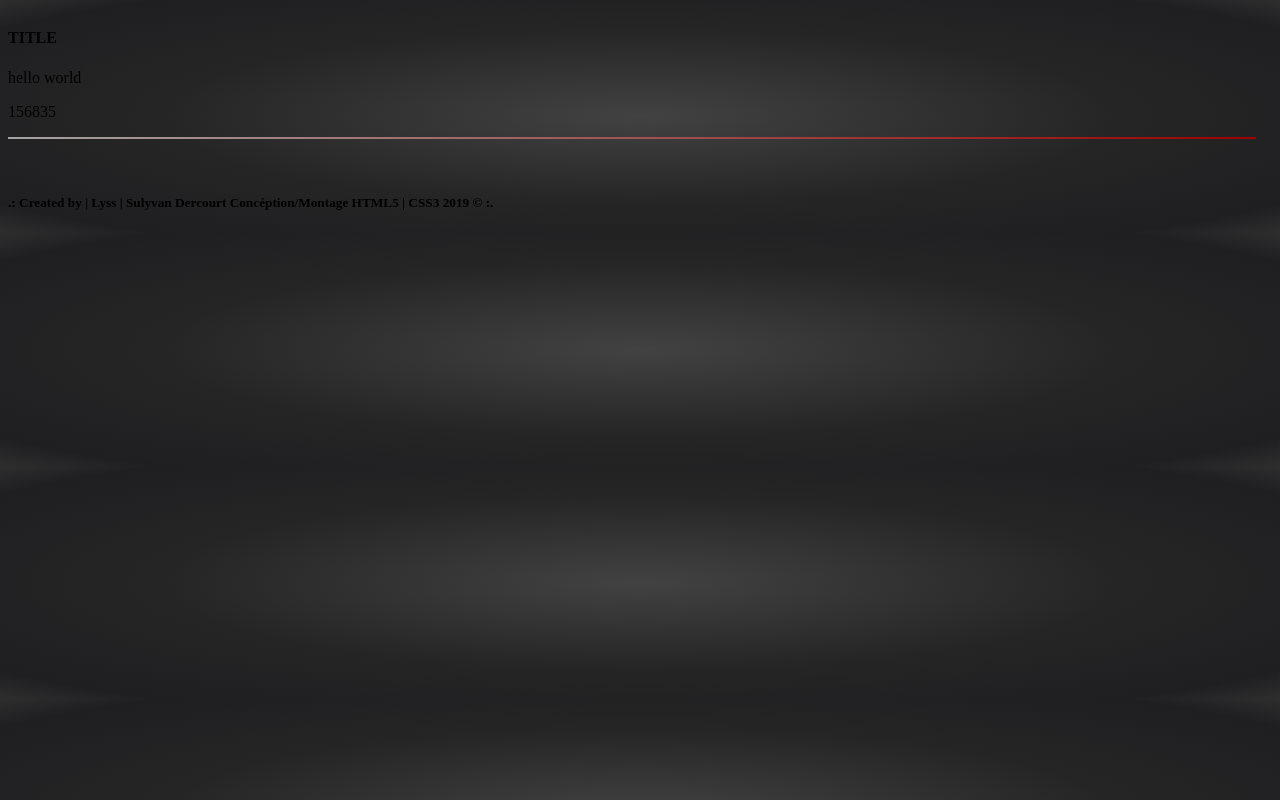
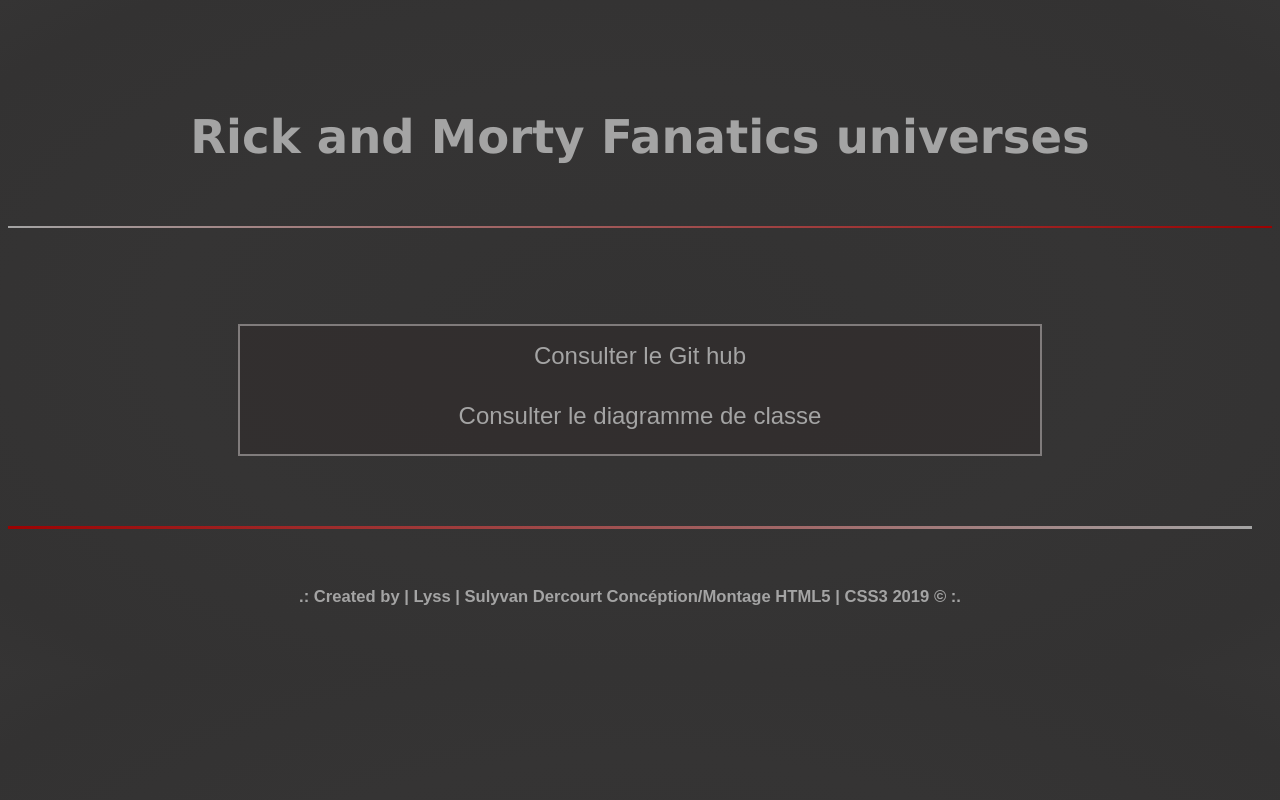
Before and after one commit to pythonmentor/rickandmorty, a Django app: page /content in a window 1280 px wide. Run offline with Django 3.2, Linux system fonts and the light colour scheme.

Commit message:
- Adding class diagram

```diff
--- a/app/static/app/css/style.css
+++ b/app/static/app/css/style.css
@@ -5,39 +5,92 @@
 
 /*****Header*****/
 header {
-
 	display: flex;
-	        flex-direction: row;
-	-webkit-box-align: start;
-	    -ms-flex-align: start;
-	        align-items: flex-start;
-	border-bottom: 0.156em double #202020;
-	-webkit-border-image: -webkit-gradient(linear, left top, right top, from(#A4A4A4), to(#9C0202));
-	-webkit-border-image: -webkit-linear-gradient(left, #A4A4A4, #9C0202);
-	     -o-border-image: -o-linear-gradient(left, #A4A4A4, #9C0202);
-	        border-image: -webkit-gradient(linear, left top, right top, from(#A4A4A4), to(#9C0202));
-	        border-image: linear-gradient(to right, #A4A4A4, #9C0202);
+	flex-direction: row;
+	align-items: flex-start;
+	border-bottom: 0.156em double #363535;
+	border-image: linear-gradient(to right, #A4A4A4, #9C0202);
 	border-image-slice: 1;
-	margin-right : 1em;
-	margin-bottom: 3.5em;
+	margin-top: 3em;
+	margin-bottom: 6em;
 }
 
-h1 {
+.header_home {
+	display: flex;
+	margin: auto;
+}
+
+.title {
 	font-size: 2.91rem;
 	font-family: sans-serif;
 	color: #A4A4A4;
+	text-align: center;
 }
+
+a {
+	text-decoration: none;
+}
+
 /*****Body*****/
 body {
-	background: -webkit-radial-gradient(ellipse farthest-corner,
-	#424242, #252525 30em, #1f1f22  50em, #2E2E2E);
-	background: -o-radial-gradient(ellipse farthest-corner,
-	#424242, #252525 30em, #1f1f22  50em, #2E2E2E);
 	background: radial-gradient(ellipse farthest-corner,
-	#424242, #252525 30em, #1f1f22  50em, #2E2E2E);
+	#333232, #353434 30em, #333232  50em, #353434);
 }
 
+.body_home, .body_content {
+	display: flex;
+	flex-direction: column;
+	align-items: center;
+	background-color: rgba(48, 42, 42, 0.486);
+	border: 0.156em double #b9b4b494;
+	height: 8em;
+	width: 50em;
+	margin: auto;
+}
+
+.link {
+	font-size: 2.91rem;
+	font-family: sans-serif;
+	color: #A4A4A4;
+	text-align: center;
+}
+
+.background {
+    background-attachment: fixed;
+    background-repeat: no-repeat;
+	background-position: center;
+	opacity: 0.6;
+}
+
+.git_hub, .diagr {
+	font-size: 1.50rem;
+	font-family: sans-serif;
+	color: #A4A4A4;
+	text-align: center;
+}
 /*****Footer***/
+footer  {
+	border-top: 0.156em double #202020;
+	border-image: linear-gradient(to left, #A4A4A4, #9C0202);
+	border-image-slice: 1;
+	margin-right : 1em;
+	margin-top: 3.5em;
+	padding-top: 1.5em;
+	padding-bottom: 1.5em;
+	text-align: center;
+	font-family: sans-serif;
+	font-size: 1.25em;
+	color: #A4A4A4;
+}
+
+/****Font-face***/
+@font-face {
+	font-family: "Misfits";
+	src: url('MISFITS_.TTF');
+	font-size: 2.91rem;
+	font-family: sans-serif;
+	color: #A4A4A4;
+  }
 
 /*******KEYFRAME ANIMATION********/
 /*******KEYFRAME ANIMATION*****/
--- a/app/templates/app/bases.html
+++ b/app/templates/app/bases.html
@@ -4,20 +4,22 @@
 		<meta charset="UTF-8"/>
 		{% load static %}
 		<link rel="stylesheet" type="text/css" href="{% static 'app/css/style.css' %}">
-		<title>Rick and Morty Universe</title>
+		<title>Rick and Morty Fanatics universes</title>
 	</head>
 
 	<body>
 
 		<header>
-			{% block content %}
-
-			{% endblock content %}
+			{% block content_header %}
+			{% endblock content_header %}
 		</header>
 
+			{% block content_body %}
+			{% endblock content_body %}
 
 		<footer>
-			<h5>.: Created by | Lyss | Sulyvan Dercourt Concéption/Montage  HTML5 | CSS3 2019 © :.</h5>
+			{% block content_footer %}
+			{% endblock content_footer %}
 		</footer>
 
 	</body>
--- a/app/templates/app/content.html
+++ b/app/templates/app/content.html
@@ -1,9 +1,31 @@
-{% extends 'app/bases.html' %}
+{% extends 'app/bases.html' %} <!--inheritance of the html structure-->
 
-{% block content %}
-    <div>
-        <h4 class="content">TITLE</h4>
-        <p>hello world</p>
-        <p>{{ key }}</p>   <!-- simple variable-->
+{% block content_header %}
+    <!--Display of the header of the html page-->
+    <div class="header_home">
+        <h4 class="title"><font face="verdana">Rick and Morty Fanatics universes</font></h4>
     </div>
-{% endblock content %}
+{% endblock content_header %}
+
+{% block content_body %}
+    <!--Display of the body of the html page-->
+    <div class="body_content">
+        <p>
+            <a class="git_hub" href="https://github.com/Lyss74/AboutsGoodsApp">
+                Consulter le Git hub
+            </a>
+        </p>
+        <p>
+            <a class="diagr" href="https://www.draw.io/#G1oXDlNG24hWU6TSOFxQqI69Z97v0tndfm">
+                Consulter le diagramme de classe
+            </a>
+        </p>
+    </div>
+{% endblock content_body %}
+
+{% block content_footer %}
+    <!--Display of the foot of the html page-->
+    <div class="footer_home">
+        <h5>.: Created by | Lyss | Sulyvan Dercourt Concéption/Montage  HTML5 | CSS3 2019 © :.</h5>
+    </div>
+{% endblock content_footer %}
--- a/app/views.py
+++ b/app/views.py
@@ -1,13 +1,17 @@
+
+
 from django.http import HttpResponse
 from django.shortcuts import render
 
 def index(request):
     """
+        This views return the home page
     """
     return render(request, "app/index.html")
 
 def content(request):
     """
+        this views return the application content
     """
     context = {'key': 156835} # Context variable for html files
     return render(request, "app/content.html", context)
--- a/webapp/settings.py
+++ b/webapp/settings.py
@@ -20,6 +20,9 @@ BASE_DIR = os.path.dirname(os.path.dirname(os.path.abspath(__file__)))
 # See https://docs.djangoproject.com/en/2.2/howto/deployment/checklist/
 
 # SECURITY WARNING: keep the secret key used in production secret!
+# SECRET_KEY = os.environ['SECRET_KEY']
+# SECRET_KEY = '123adfre548rtgh518'
+
 SECRET_KEY = os.environ['SECRET_KEY']
 
 # SECURITY WARNING: don't run with debug turned on in production!
```
Also changed, not shown: app/templates/app/index.html (+28 -5 lines), README.md.
